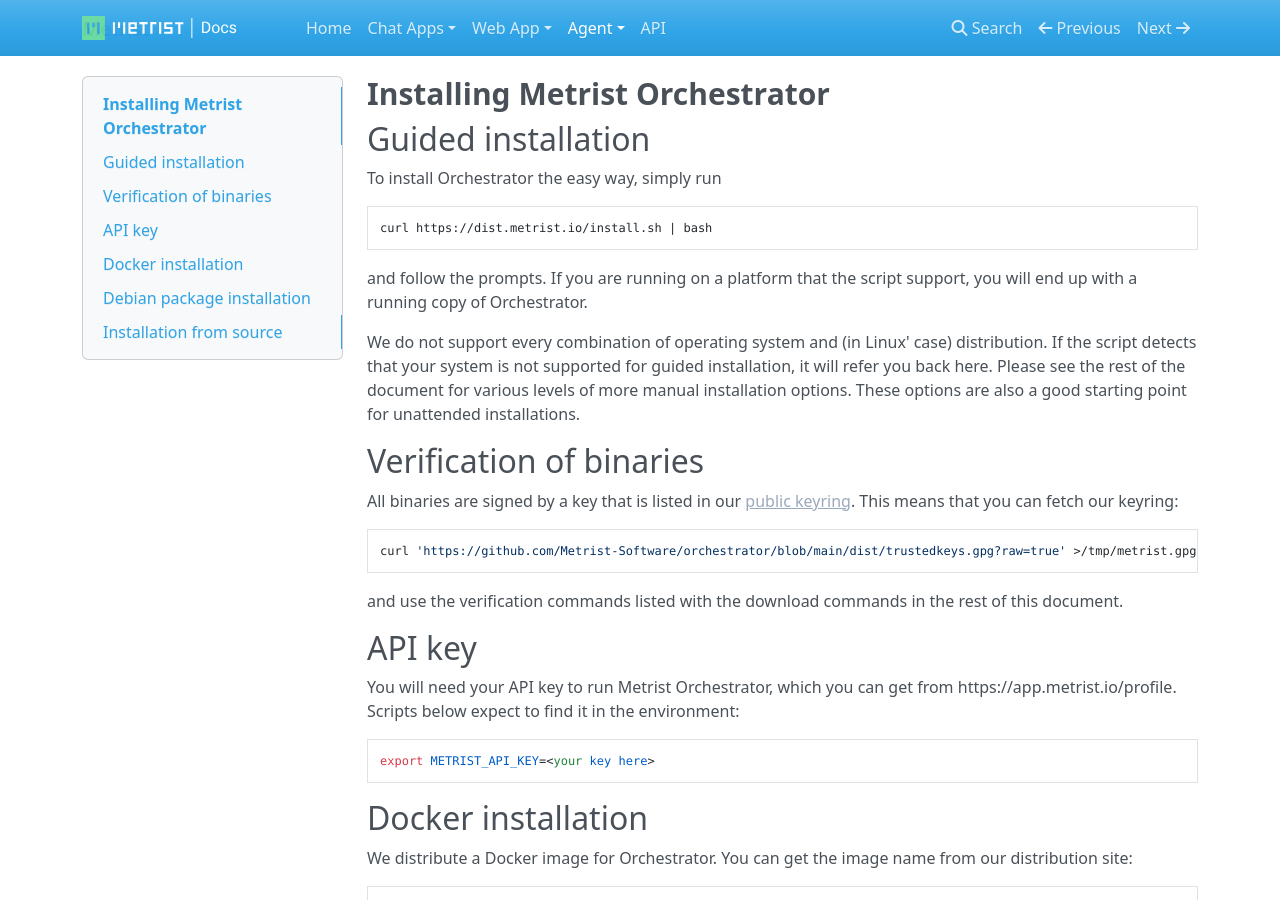
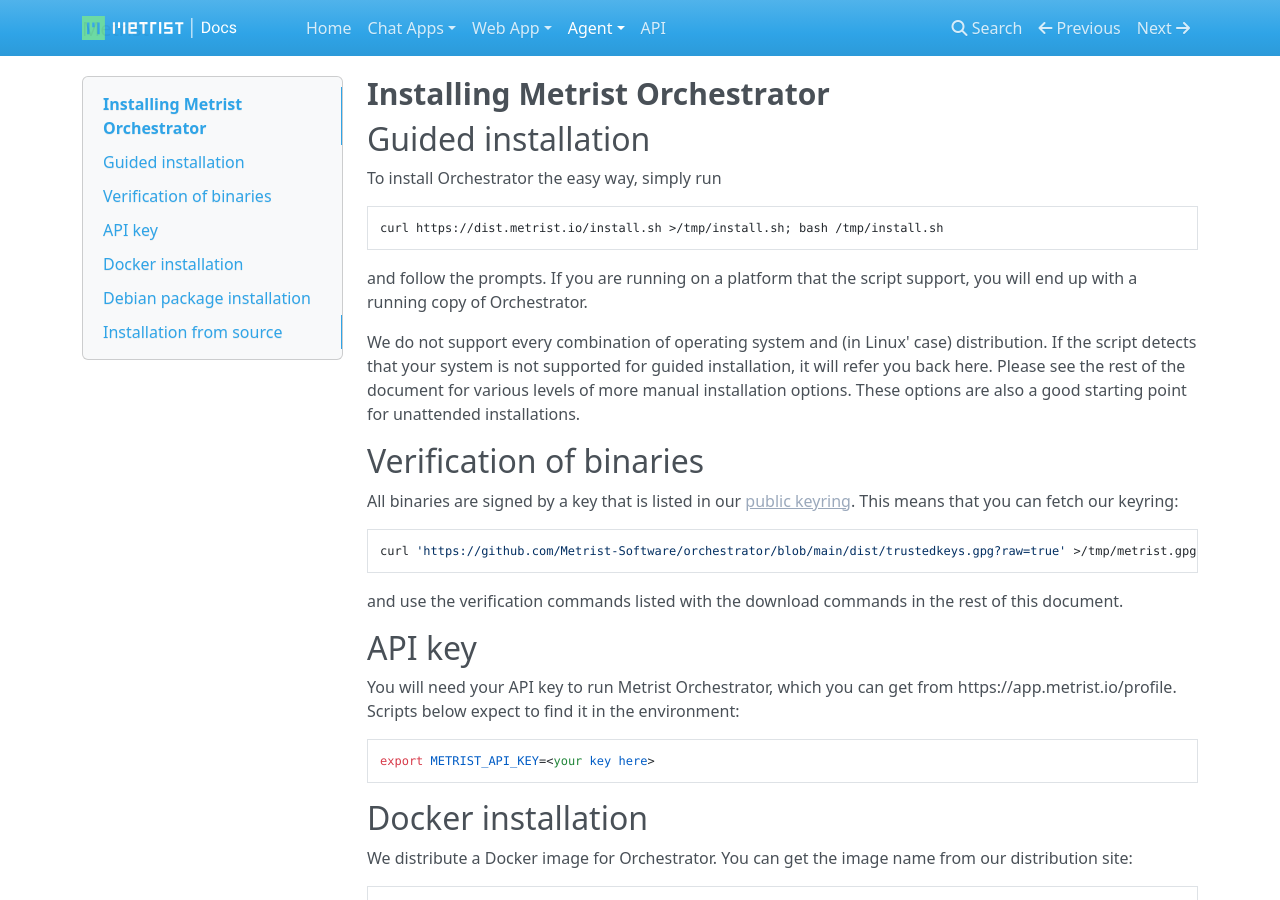
Before and after one commit to Metrist-Software/product-docs, an MkDocs documentation site: the page built from docs/orchestrator-installation.md, in a window 1280 px wide and 900 px high. Built offline with MkDocs 1.6.1, drawn with Linux system fonts in a browser that asks for light colours; nearby versions of some CDN libraries; old or Windows-style settings are respelled for this version of MkDocs.

Commit message:
For now, run install script from file instead of pipe. Need to fix the `read` in there first

```diff
--- a/docs/orchestrator-installation.md
+++ b/docs/orchestrator-installation.md
@@ -4,7 +4,7 @@
 
 To install Orchestrator the easy way, simply run
 
-    curl https://dist.metrist.io/install.sh | bash
+    curl https://dist.metrist.io/install.sh >/tmp/install.sh; bash /tmp/install.sh
 
 and follow the prompts. If you are running on a platform that the script support, you will end up with a running copy of
 Orchestrator.
```
